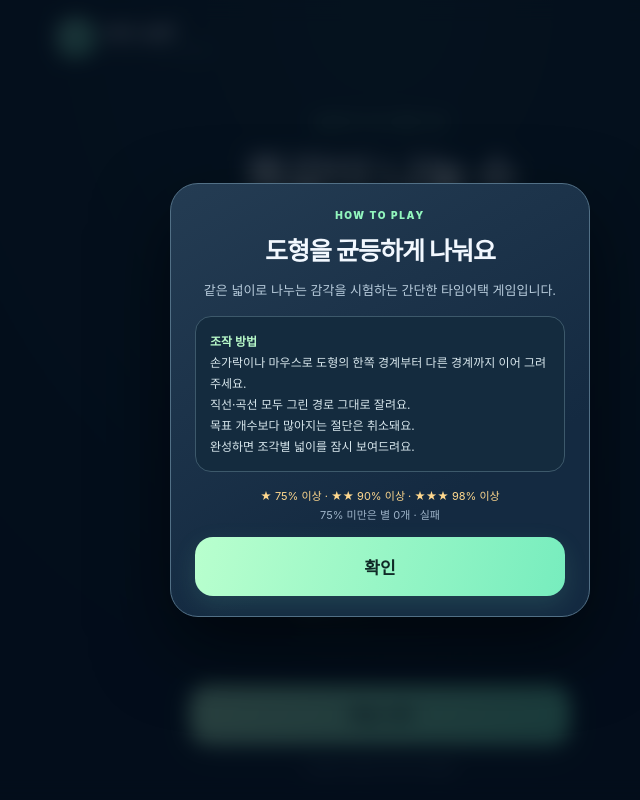
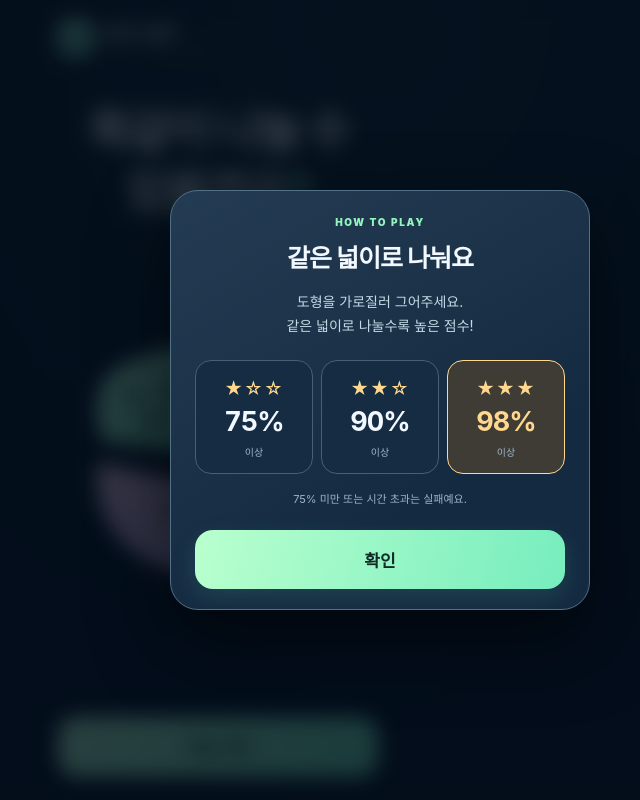
Before and after one commit to GNOJES/toki-split, a website with bundled scripts: page index.html in a window 1280 px wide. Both pictures are taken after a click on the button "게임 방법". Shown: the whole page, without its empty margins (260-900 px from the left). Built offline with nearby package versions, Linux system fonts and the light colour scheme.

Commit message:
feat: add forty silhouette stages and simplify home and help

```diff
--- a/index.html
+++ b/index.html
@@ -41,31 +41,72 @@
       </header>
       <section id="homeScreen" class="screen home-screen" aria-label="홈">
         <div class="home-copy">
-          <span class="eyebrow">손끝으로 나누는 짧은 도전</span>
           <h1>똑같이 나눌 수<br />있을까요<span>?</span></h1>
-          <p>선을 쓱, 감각은 정확하게.<br />10개의 도형에 도전해보세요.</p>
         </div>
         <div class="home-art" aria-hidden="true">
-          <svg viewBox="0 0 320 250">
-            <g transform="translate(160 120) rotate(-12)">
-              <path d="M-99-84H91L-33 85H-99Z" fill="#a4f7be" />
-              <path d="M109-75V94H-15Z" fill="#7bdcb4" />
+          <svg viewBox="0 0 360 330">
+            <defs>
+              <linearGradient id="mint-piece" x2=".9" y2="1">
+                <stop stop-color="#bcffd5" />
+                <stop offset="1" stop-color="#77e8b9" />
+              </linearGradient>
+              <linearGradient id="peach-piece" x2=".8" y2="1">
+                <stop stop-color="#ffe4a5" />
+                <stop offset="1" stop-color="#ffc378" />
+              </linearGradient>
+              <linearGradient id="pink-piece" x2=".9" y2="1">
+                <stop stop-color="#f3c5e1" />
+                <stop offset="1" stop-color="#baaff4" />
+              </linearGradient>
+            </defs>
+            <g transform="rotate(-7 113 100)">
               <path
-                d="M95-93 -39 91"
-                stroke="#eafff2"
-                stroke-width="3"
+                d="M92 40Q154 24 177 36L163 155 46 126Q32 52 92 40Z"
+                fill="url(#mint-piece)"
+              />
+              <path
+                d="m79 82 8-6 8 6m25-2 8-6 8 6M94 105q13 16 27-1"
+                fill="none"
+                stroke="#204c45"
+                stroke-width="6"
                 stroke-linecap="round"
-                stroke-dasharray="1 12"
+                stroke-linejoin="round"
               />
             </g>
-            <circle cx="40" cy="48" r="4" fill="#ffd88e" />
-            <circle cx="284" cy="196" r="6" fill="#ffd88e" />
+            <g transform="rotate(8 250 100)">
+              <path
+                d="M198 34C275 25 321 78 307 151L184 168Z"
+                fill="url(#peach-piece)"
+              />
+              <path
+                d="m221 80 9 7-9 7m43-7 9-7 9 7M235 113q14 17 27-2"
+                fill="none"
+                stroke="#72502d"
+                stroke-width="6"
+                stroke-linecap="round"
+                stroke-linejoin="round"
+              />
+            </g>
+            <g transform="rotate(-3 175 238)">
+              <path
+                d="M49 151 172 184 299 167C311 252 245 299 165 286 88 276 36 224 49 151Z"
+                fill="url(#pink-piece)"
+              />
+              <path
+                d="m123 211 8-6 8 6m65 0 8-6 8 6M153 230q20 25 40-1"
+                fill="none"
+                stroke="#514268"
+                stroke-width="6"
+                stroke-linecap="round"
+                stroke-linejoin="round"
+              />
+            </g>
           </svg>
         </div>
         <div class="home-bottom">
           <button class="cta" id="homeStartButton" type="button">
-            게임 시작</button
-          ><span>눈대중과 손끝의 감각으로 N등분!</span>
+            게임 시작
+          </button>
         </div>
       </section>
       <section
@@ -89,7 +130,7 @@
         hidden
       >
         <section class="mission" aria-label="현재 미션">
-          <span class="label" id="stageLabel">STAGE 01 / 10</span>
+          <span class="label" id="stageLabel">STAGE 01 / 40</span>
           <h1>
             <span id="shapeName">정사각형</span>
             <em><span id="splitCount">2</span>등분</em>
--- a/src/main.js
+++ b/src/main.js
@@ -129,7 +129,7 @@ function finish() {
     cancelReveal();
     draw();
     showScore(score, timeRemaining);
-  }, 2600);
+  }, 1500);
 }
 function timeUp() {
   input.cancel();
@@ -166,7 +166,7 @@ function showHelp() {
   }
   draw();
   openModal(
-    `<div class="modal-kicker">HOW TO PLAY</div><h2>도형을 균등하게 나눠요</h2><p>같은 넓이로 나누는 감각을 시험하는 간단한 타임어택 게임입니다.</p>${explanation}<button class="cta" data-action="closehelp">${state.paused ? "이어하기 →" : "확인"}</button>`,
+    `<div class="modal-kicker">HOW TO PLAY</div><h2>같은 넓이로 나눠요</h2>${explanation}<button class="cta" data-action="closehelp">${state.paused ? "이어하기 →" : "확인"}</button>`,
     "help",
   );
   updateStats();
--- /dev/null
+++ b/src/objects.js
@@ -0,0 +1,156 @@
+// Connected, hole-free silhouettes. Curves are sampled into the same normalized
+// polygon format as the original stages, so rendering and cutting share one outline.
+function outline(commands) {
+  let current = commands[0];
+  const points = [{ x: current[0] / 100, y: current[1] / 100 }];
+  for (const c of commands.slice(1)) {
+    const end = c.slice(-2),
+      start = current;
+    if (c.length === 2) points.push({ x: end[0] / 100, y: end[1] / 100 });
+    else
+      for (let i = 1; i <= 16; i++) {
+        const t = i / 16,
+          u = 1 - t;
+        const at = (axis) =>
+          c.length === 4
+            ? u * u * start[axis] + 2 * u * t * c[axis] + t * t * end[axis]
+            : u * u * u * start[axis] +
+              3 * u * u * t * c[axis] +
+              3 * u * t * t * c[axis + 2] +
+              t * t * t * end[axis];
+        points.push({ x: at(0) / 100, y: at(1) / 100 });
+      }
+    current = end;
+  }
+  const first = points[0],
+    last = points.at(-1);
+  if (first.x === last.x && first.y === last.y) points.pop();
+  return points;
+}
+const star = Array.from({ length: 10 }, (_, i) => {
+  const a = -Math.PI / 2 + (i * Math.PI) / 5,
+    r = i % 2 ? 19 : 40;
+  return {
+    x: 0.5 + (r * Math.cos(a)) / 100,
+    y: 0.51 + (r * Math.sin(a)) / 100,
+  };
+});
+export const objectShapes = {
+  umbrella: {
+    name: "우산",
+    poly: outline([
+      [13, 47],
+      [16, 22, 31, 12, 50, 12],
+      [70, 12, 84, 27, 87, 47],
+      [78, 35, 69, 47],
+      [60, 35, 53, 47],
+      [53, 75],
+      [53, 87, 35, 89, 32, 78],
+      [38, 76],
+      [40, 82, 47, 81, 47, 75],
+      [47, 47],
+      [37, 35, 31, 47],
+      [22, 35, 13, 47],
+    ]),
+  },
+  apple: {
+    name: "사과",
+    poly: outline([
+      [50, 25],
+      [43, 13],
+      [50, 12],
+      [56, 24],
+      [70, 14, 86, 26, 87, 47],
+      [90, 68, 70, 88, 59, 87],
+      [53, 86, 50, 83, 46, 86],
+      [29, 93, 12, 68, 13, 46],
+      [13, 25, 31, 16, 44, 25],
+      [47, 27, 50, 25],
+    ]),
+  },
+  rabbit: {
+    name: "토끼",
+    poly: outline([
+      [23, 57],
+      [13, 38, 23, 17, 31, 13],
+      [40, 9, 40, 29, 42, 44],
+      [50, 40, 56, 44],
+      [60, 27, 65, 10, 74, 13],
+      [85, 17, 80, 43, 76, 54],
+      [92, 63, 85, 88, 68, 91],
+      [51, 96, 28, 91, 22, 79],
+      [16, 72, 17, 62, 23, 57],
+    ]),
+  },
+  heart: {
+    name: "하트",
+    poly: outline([
+      [50, 31],
+      [30, 5, 8, 22, 13, 44],
+      [17, 62, 36, 78, 50, 90],
+      [64, 78, 83, 62, 87, 44],
+      [92, 22, 70, 5, 50, 31],
+    ]),
+  },
+  mushroom: {
+    name: "버섯",
+    poly: outline([
+      [12, 53],
+      [13, 30, 29, 13, 50, 13],
+      [72, 13, 87, 30, 88, 53],
+      [86, 59, 66, 60, 59, 59],
+      [60, 72, 65, 83, 65, 86],
+      [58, 91, 42, 91, 35, 86],
+      [35, 83, 40, 72, 41, 59],
+      [28, 61, 14, 59, 12, 53],
+    ]),
+  },
+  fish: {
+    name: "물고기",
+    poly: outline([
+      [17, 43],
+      [30, 24, 50, 22, 65, 37],
+      [86, 23],
+      [82, 49],
+      [87, 75],
+      [65, 62],
+      [48, 79, 27, 70, 17, 56],
+      [11, 58, 10, 52, 15, 49],
+      [10, 46, 11, 41, 17, 43],
+    ]),
+  },
+  star: { name: "별", poly: star },
+  lightning: {
+    name: "번개",
+    poly: outline([
+      [52, 10],
+      [80, 10],
+      [61, 40],
+      [82, 40],
+      [30, 91],
+      [42, 58],
+      [19, 58],
+    ]),
+  },
+  tulip: {
+    name: "튤립",
+    poly: outline([
+      [22, 18],
+      [40, 29],
+      [50, 12],
+      [60, 29],
+      [78, 18],
+      [80, 48, 67, 57, 54, 60],
+      [54, 68],
+      [69, 55, 83, 59, 84, 63],
+      [79, 78, 64, 80, 54, 81],
+      [54, 90],
+      [46, 90],
+      [46, 79],
+      [29, 82, 15, 70, 16, 57],
+      [30, 55, 40, 63, 46, 69],
+      [46, 60],
+      [32, 57, 20, 47, 22, 18],
+    ]),
+  },
+};
--- a/src/stages.js
+++ b/src/stages.js
@@ -1,3 +1,4 @@
+import { objectShapes } from "./objects.js";
 const PI = Math.PI;
 export const palette = [
   "#a4f7be",
@@ -15,7 +16,7 @@ const polygon = (n, rx, ry = rx, rotation = -PI / 2, cx = 0.5, cy = 0.5) =>
     y: cy + ry * Math.sin(rotation + (2 * PI * i) / n),
   }));
 const xy = (a) => a.map(([x, y]) => ({ x, y }));
-export const stages = [
+const originalStages = [
   {
     name: "정사각형",
     n: 2,
@@ -120,3 +121,47 @@ export const stages = [
     tip: "마지막 난이도! 정확한 면적을 예상하며 6등분하세요.",
   },
 ];
+
+// Original ten retain their indices so existing localStorage scores remain valid.
+const variant = (index, n, time) => ({ ...originalStages[index], n, time });
+const object = (key, n, time) => ({
+  ...objectShapes[key],
+  n,
+  time,
+  kind: "object",
+  tip: "그림의 넓이를 눈대중으로 나눠보세요.",
+});
+export const stages = [
+  ...originalStages,
+  variant(0, 3, 3.2),
+  variant(1, 3, 3.2),
+  object("umbrella", 2, 3),
+  variant(3, 2, 2.4),
+  variant(6, 2, 2.4),
+  object("apple", 2, 3),
+  variant(0, 4, 4),
+  variant(8, 3, 3.5),
+  object("heart", 2, 3),
+  variant(4, 3, 3.5),
+  variant(2, 4, 4.3),
+  object("rabbit", 2, 3.5),
+  variant(3, 4, 4.3),
+  variant(7, 3, 3.5),
+  // Final sixteen are object silhouettes with progressively varied split counts.
+  object("umbrella", 3, 3.8),
+  object("apple", 3, 3.8),
+  object("mushroom", 3, 3.8),
+  object("heart", 3, 3.8),
+  object("rabbit", 3, 4),
+  object("fish", 3, 4),
+  object("star", 4, 4.8),
+  object("umbrella", 4, 4.8),
+  object("apple", 4, 4.8),
+  object("lightning", 3, 4.3),
+  object("rabbit", 4, 5),
+  object("fish", 4, 5),
+  object("mushroom", 4, 5),
+  object("tulip", 4, 5.2),
+  object("star", 5, 5.8),
+  object("rabbit", 5, 5.8),
+];
--- a/src/styles.css
+++ b/src/styles.css
@@ -853,3 +853,95 @@ canvas {
     animation: none !important;
   }
 }
+
+/* Home keeps just one headline, the playful split pieces and the action. */
+.home-screen {
+  display: grid;
+  grid-template-rows: auto minmax(0, 1fr) auto;
+  gap: clamp(12px, 3vh, 28px);
+  padding: clamp(12px, 3vh, 28px) 0 8px;
+}
+.home-copy h1 {
+  margin: 0;
+  font-size: clamp(32px, 8vw, 46px);
+}
+.home-art {
+  min-height: 0;
+  max-height: none;
+  align-self: stretch;
+}
+.home-art svg {
+  width: min(100%, 350px);
+  height: 100%;
+  max-height: 400px;
+  filter: drop-shadow(0 20px 20px #020b2340);
+}
+.stage-preview {
+  position: absolute;
+  right: 13px;
+  top: 10px;
+  width: 34px;
+  height: 34px;
+  fill: var(--mint);
+  opacity: 0.8;
+}
+.modal .help-instruction {
+  font-size: 14px;
+  line-height: 1.7;
+  margin: 16px 0 23px;
+  color: #c5dae5;
+}
+.help-ratings {
+  display: grid;
+  grid-template-columns: repeat(3, minmax(0, 1fr));
+  gap: 8px;
+}
+.help-rating {
+  display: flex;
+  flex-direction: column;
+  align-items: center;
+  gap: 6px;
+  padding: 17px 4px 14px;
+  border: 1px solid #466075;
+  border-radius: 16px;
+  background: #152c42;
+}
+.help-rating.best {
+  border-color: #ffd88e;
+  background: #3f3c35;
+}
+.help-stars {
+  color: var(--yellow);
+  font-size: 18px;
+  letter-spacing: 1px;
+  white-space: nowrap;
+}
+.help-rating strong {
+  font-size: 27px;
+  letter-spacing: -1px;
+  color: #f2f8ff;
+  font-variant-numeric: tabular-nums;
+}
+.help-rating.best strong {
+  color: var(--yellow);
+}
+.help-rating > span:last-child {
+  font-size: 10px;
+  color: var(--muted);
+}
+.modal .help-failure {
+  font-size: 11px;
+  color: var(--muted);
+  margin: 16px 0 21px;
+}
+@media (max-height: 680px) {
+  .home-art {
+    max-height: none;
+  }
+  .help-rating {
+    padding: 13px 3px;
+  }
+  .help-rating strong {
+    font-size: 24px;
+  }
+}
--- a/src/ui.js
+++ b/src/ui.js
@@ -50,7 +50,7 @@ export function createUI({ state, stages, palette, cutter }) {
           ? `별 ${stars}개, ${stars ? "통과" : "실패"}`
           : "미도전";
         const best = played ? state.bests[i].toFixed(1) + "%" : "미도전";
-        return `<button type="button" class="stage-btn ${i === state.index ? "active" : ""}" data-stage="${i}" aria-label="${i + 1}스테이지 ${s.name}, ${rating}, 최고 기록 ${best}"><span class="n">STAGE ${String(i + 1).padStart(2, "0")}</span><span class="stage-name">${s.name}</span><span class="stage-meta">${s.n}등분 · ${s.time}초</span><span class="stage-stars ${played ? (stars ? "earned" : "failed") : "unplayed"}" aria-hidden="true">${"★".repeat(stars)}${"☆".repeat(3 - stars)}</span><span class="best">${best}</span></button>`;
+        return `<button type="button" class="stage-btn ${i === state.index ? "active" : ""}" data-stage="${i}" aria-label="${i + 1}스테이지 ${s.name}, ${rating}, 최고 기록 ${best}"><span class="n">STAGE ${String(i + 1).padStart(2, "0")}</span><svg class="stage-preview" viewBox="0 0 100 100" aria-hidden="true"><polygon points="${s.poly.map((p) => `${(p.x * 100).toFixed(2)},${(p.y * 100).toFixed(2)}`).join(" ")}"/></svg><span class="stage-name">${s.name}</span><span class="stage-meta">${s.n}등분 · ${s.time}초</span><span class="stage-stars ${played ? (stars ? "earned" : "failed") : "unplayed"}" aria-hidden="true">${"★".repeat(stars)}${"☆".repeat(3 - stars)}</span><span class="best">${best}</span></button>`;
       })
       .join("");
   }
@@ -65,8 +65,7 @@ export function createUI({ state, stages, palette, cutter }) {
     $("modal").classList.add("hidden");
     $("app").inert = false;
   }
-  const ratingGuide = `<p class="rating-guide">★ ${STAR_THRESHOLDS[0]}% 이상 · ★★ ${STAR_THRESHOLDS[1]}% 이상 · ★★★ ${STAR_THRESHOLDS[2]}% 이상<br><span>${STAR_THRESHOLDS[0]}% 미만은 별 0개 · 실패</span></p>`;
-  const explanation = `<div class="instruction"><strong>조작 방법</strong><br>손가락이나 마우스로 도형의 한쪽 경계부터 다른 경계까지 이어 그려주세요.<br>직선·곡선 모두 그린 경로 그대로 잘려요.<br>목표 개수보다 많아지는 절단은 취소돼요.<br>완성하면 조각별 넓이를 잠시 보여드려요.</div>${ratingGuide}`;
+  const explanation = `<p class="help-instruction">도형을 가로질러 그어주세요.<br>같은 넓이로 나눌수록 높은 점수!</p><div class="help-ratings" aria-label="별점 조건">${STAR_THRESHOLDS.map((score, i) => `<div class="help-rating ${i === 2 ? "best" : ""}"><span class="help-stars" aria-label="별 ${i + 1}개">${"★".repeat(i + 1)}${"☆".repeat(2 - i)}</span><strong>${score}%</strong><span>이상</span></div>`).join("")}</div><p class="help-failure">75% 미만 또는 시간 초과는 실패예요.</p>`;
   function showScore(score, timeRemaining) {
     const s = stages[state.index],
       stars = starsForScore(score),
```
Also changed, not shown: docs/superpowers/plans/2026-10-29-forty-stages.md (added, +10 -0 lines), docs/verification.md (+11 -0 lines), src/geometry.js (+40 -0 lines), tests/browser.test.js (+84 -34 lines), tests/cut-plans.js (added, +52 -0 lines), tests/unit.test.js (+72 -0 lines), README.md.
